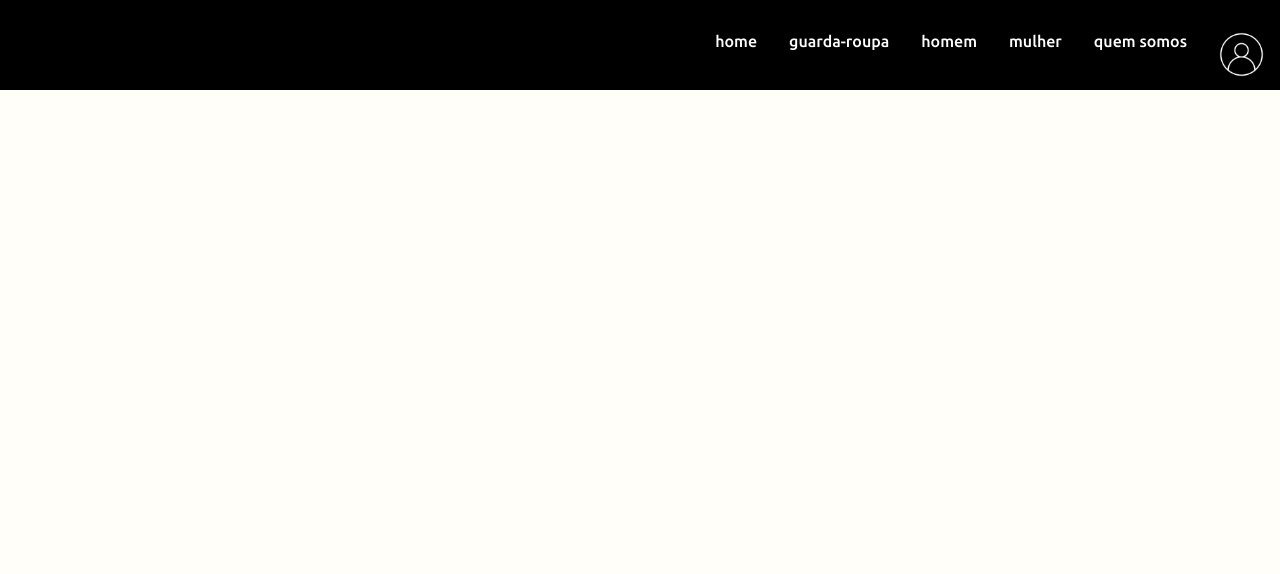
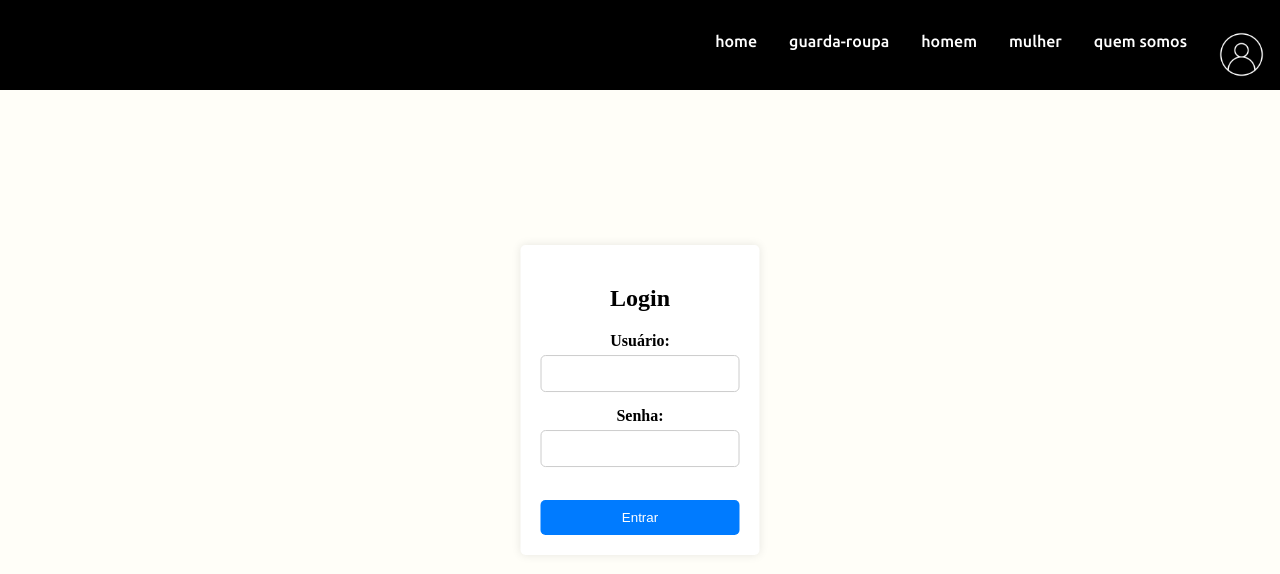
Before and after one commit to flaviojcordeiro/Rogue, a PHP site: page /login.php in a window 1280 px wide. Shown: the top 574 px of the page. Run offline with PHP 8.4, Linux system fonts and the light colour scheme; some web fonts are replaced.

Commit message:
pagina de login criada e requisição para login

```diff
--- a/login.php
+++ b/login.php
@@ -27,5 +27,21 @@
         </nav>
     </section>
 </head>
+
+<body bgcolor="FFFEF8">
+    <div class="login-container">
+        <h2>Login</h2>
+        <form action="auth.php" method="post">
+            <label for="username">Usuário:</label><br>
+            <input type="text" id="username" name="username"><br>
+            <label for="password">Senha:</label><br>
+            <input type="password" id="password" name="password"><br><br>
+            <input type="submit" value="Entrar">
+        </form>
+    </div>
+</body>
+
+</html>
+
 <body bgcolor="FFFEF8"></body>
 </html>
--- a/styles.css
+++ b/styles.css
@@ -92,3 +92,52 @@ footer ul li a {
   color: white;
   text-decoration: none;
 }
+
+
+.login-container {
+  position: absolute;
+  top: 50%;
+  left: 50%;
+  transform: translate(-50%, -50%);
+  background-color: white;
+  padding: 20px;
+  border-radius: 5px;
+  box-shadow: 0 0 10px rgba(0, 0, 0, 0.1);
+}
+
+.login-container h2 {
+  text-align: center;
+  margin-bottom: 20px;
+}
+
+.login-container form {
+  text-align: center;
+}
+
+.login-container label {
+  font-weight: bold;
+}
+
+.login-container input[type="text"],
+.login-container input[type="password"] {
+  width: 100%;
+  padding: 10px;
+  margin: 5px 0 15px 0;
+  box-sizing: border-box;
+  border: 1px solid #ccc;
+  border-radius: 5px;
+}
+
+.login-container input[type="submit"] {
+  width: 100%;
+  padding: 10px;
+  background-color: #007bff;
+  color: white;
+  border: none;
+  border-radius: 5px;
+  cursor: pointer;
+}
+
+.login-container input[type="submit"]:hover {
+  background-color: #0056b3;
+}
```
Also changed, not shown: req/auth.php (added, +23 -0 lines).
